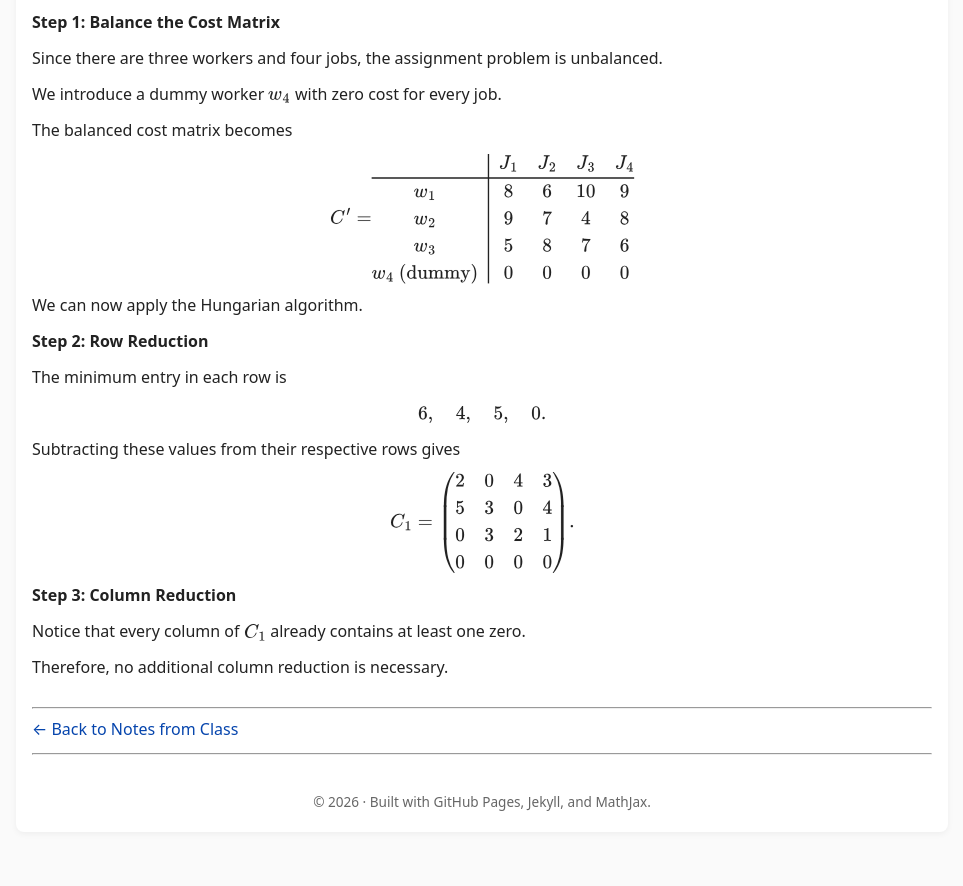
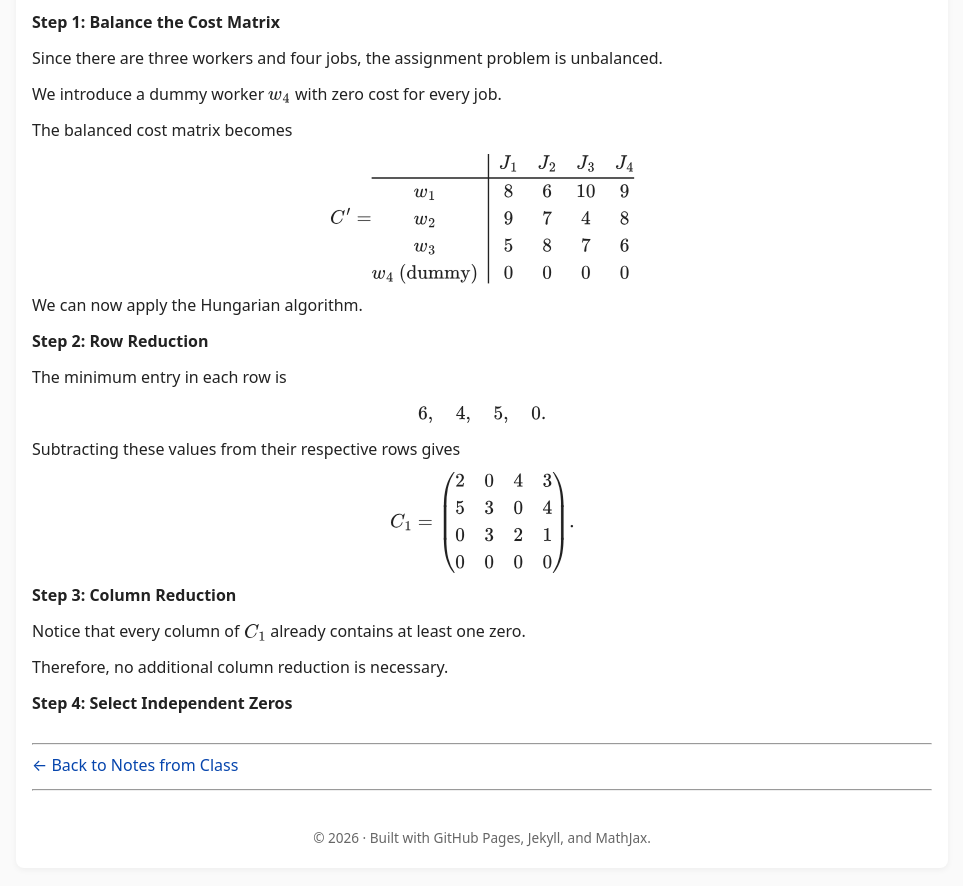
Before and after one commit to SaleemKamaludin/SaleemKamaludin.github.io, a Jekyll site: the page built from courses/math-2276/notes-from-class/supplementary-lecture-6/index.md, in a window 1280 px wide and 900 px high, scrolled down 10491 px. Shown: the top 886 px of the window, without its empty margins (158-1121 px from the left). Built offline with Jekyll 4.4.1, drawn with Linux system fonts in a browser that asks for light colours; before the commit the page ends 11355 px from its top, so only the background shows below that.

Commit message:
Begin Step 4 independent zero selection in Example 1.4

```diff
--- a/courses/math-2276/notes-from-class/supplementary-lecture-6/index.md
+++ b/courses/math-2276/notes-from-class/supplementary-lecture-6/index.md
@@ -1775,6 +1775,14 @@ C_1=
 
     </div>
 </div>
+
+  <div id="example-unbalanced-assignment-problem-step-4-select-independent-zeros">
+
+    <p>
+      <strong>Step 4: Select Independent Zeros</strong>
+    </p>
+
+  </div>
 </div>
 
 
```
